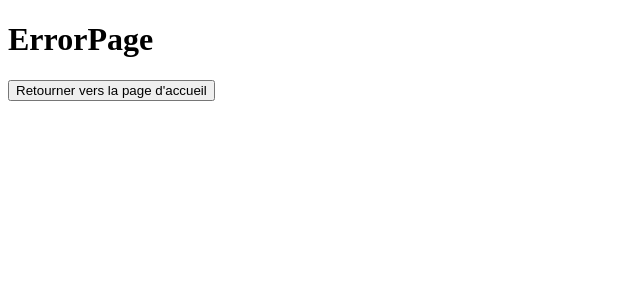
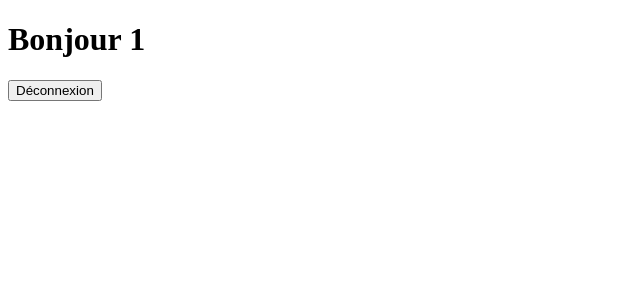
Before and after one commit to ChokDee-Sam/Crazee-Burger, a React (Vite) app: page /order/1 in a window 1280 px wide. Shown: the top 300 px of the page, without its empty margins (0-640 px from the left). Built offline with nearby package versions, Linux system fonts and the light colour scheme.

Commit message:
✨ F02: LOGIN > add redirection to OrderPage on Submit with username

```diff
--- a/src/App.jsx
+++ b/src/App.jsx
@@ -7,7 +7,7 @@ function App() {
   return (
     <Routes>
       <Route path="/" element={<LoginPage />}></Route>
-      <Route path="/order" element={<OrderPage />}></Route>
+      <Route path="/order/:username" element={<OrderPage />}></Route>
       <Route path="*" element={<ErrorPage />}></Route>
     </Routes>
   );
--- a/src/components/pages/login/LoginForm.jsx
+++ b/src/components/pages/login/LoginForm.jsx
@@ -1,20 +1,20 @@
 import { useState } from "react";
-import { Link } from "react-router-dom";
+import { useNavigate } from "react-router-dom";
 
 export default function LoginForm() {
   // 1. State
-  const [nom, setNom] = useState("");
+  const [inputValue, setInputValue] = useState("");
+  const navigate = useNavigate();
 
   // 2. Comportement
   const handleChange = (event) => {
-    setNom(() => event.target.value);
+    setInputValue(() => event.target.value);
   };
 
   const handleSubmit = (event) => {
     event.preventDefault();
-    alert(`Bonjour ${nom}`);
-    console.log("bjr");
-    setNom("");
+    setInputValue("");
+    navigate(`order/${inputValue}`);
   };
 
   // 3. Affichage
@@ -26,13 +26,11 @@ export default function LoginForm() {
       <input
         type="text"
         placeholder="Entrez votre prénom..."
-        value={nom}
+        value={inputValue}
         onChange={handleChange}
         required
       />
-      <Link to="/order">
-        <button>Accéder à votre espace</button>
-      </Link>
+      <button>Accéder à votre espace</button>
     </form>
   );
 }
--- a/src/components/pages/order/OrderPage.jsx
+++ b/src/components/pages/order/OrderPage.jsx
@@ -1,9 +1,15 @@
-import { Link } from "react-router-dom";
+import { Link, useParams } from "react-router-dom";
 
 export default function OrderPage() {
+  // State
+  const { username } = useParams();
+
+  // Comportement
+
+  // Affichage
   return (
     <div>
-      <h1>Bonjour </h1>
+      <h1>Bonjour {username}</h1>
       <Link to="/">
         <button>Déconnexion</button>
       </Link>
```
